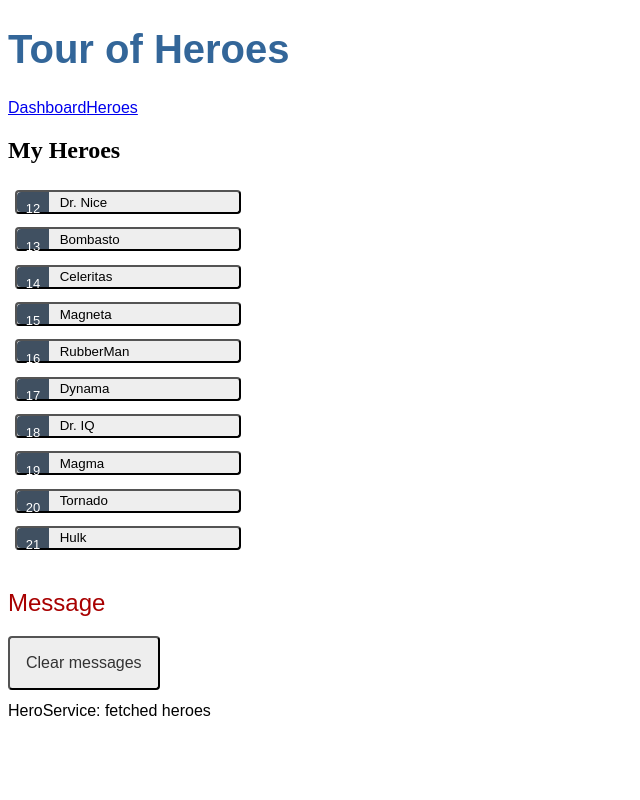
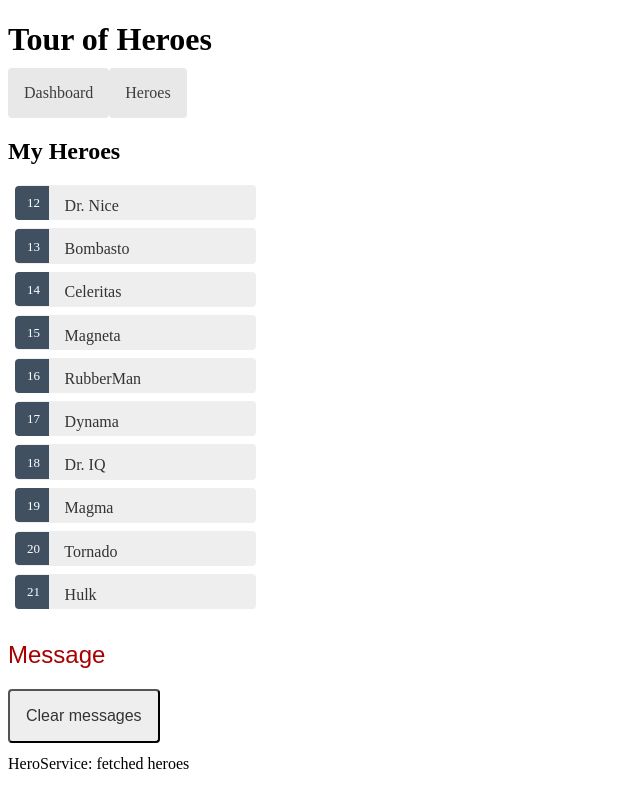
Before and after one commit to afrieirham/ng-heroes, an Angular app: page /heroes in a window 1280 px wide. Shown: the whole page, without its empty margins (0-640 px from the left). Built offline with nearby package versions, Linux system fonts and the light colour scheme.

Commit message:
add /details/:id page

```diff
--- a/src/app/app-routing.module.ts
+++ b/src/app/app-routing.module.ts
@@ -1,12 +1,15 @@
 import { NgModule } from '@angular/core';
 import { RouterModule, Routes } from '@angular/router';
+
 import { DashboardComponent } from './dashboard/dashboard.component';
+import { HeroDetailsComponent } from './hero-details/hero-details.component';
 import { HeroesComponent } from './heroes/heroes.component';
 
 const routes: Routes = [
   { path: '', redirectTo: '/dashboard', pathMatch: 'full' },
   { path: 'heroes', component: HeroesComponent },
   { path: 'dashboard', component: DashboardComponent },
+  { path: 'details/:id', component: HeroDetailsComponent },
 ];
 
 @NgModule({
--- a/src/app/app.component.css
+++ b/src/app/app.component.css
@@ -1,47 +1,21 @@
-/* Application-wide Styles */
+/* AppComponent's private CSS styles */
 h1 {
-  color: #369;
-  font-family: Arial, Helvetica, sans-serif;
-  font-size: 250%;
+  margin-bottom: 0;
 }
-h2,
-h3 {
-  color: #444;
-  font-family: Arial, Helvetica, sans-serif;
-  font-weight: lighter;
-}
-body {
-  margin: 2em;
-}
-body,
-input[type="text"],
-button {
-  color: #333;
-  font-family: Cambria, Georgia, serif;
-}
-button {
-  background-color: #eee;
-  border: none;
+nav a {
+  padding: 1rem;
+  text-decoration: none;
+  margin-top: 10px;
+  display: inline-block;
+  background-color: #e8e8e8;
+  color: #3d3d3d;
   border-radius: 4px;
-  cursor: pointer;
-  color: black;
-  font-size: 1.2rem;
-  padding: 1rem;
-  margin-right: 1rem;
-  margin-bottom: 1rem;
-  margin-top: 1rem;
-}
-button:hover {
-  background-color: black;
-  color: white;
-}
-button:disabled {
-  background-color: #eee;
-  color: #aaa;
-  cursor: auto;
 }
 
-/* everywhere else */
-* {
-  font-family: Arial, Helvetica, sans-serif;
+nav a:hover {
+  color: white;
+  background-color: #42545c;
 }
+nav a:active {
+  background-color: black;
+}
--- a/src/app/dashboard/dashboard.component.html
+++ b/src/app/dashboard/dashboard.component.html
@@ -1,6 +1,6 @@
 <h2>Top Heroes</h2>
 <div class="heroes-menu">
-  <a *ngFor="let hero of heroes">
+  <a *ngFor="let hero of heroes" routerLink="/details/{{ hero.id }}">
     {{ hero.name }}
   </a>
 </div>
--- a/src/app/hero-details/hero-details.component.css
+++ b/src/app/hero-details/hero-details.component.css
@@ -0,0 +1,24 @@
+/* HeroDetailComponent's private CSS styles */
+label {
+  color: #435960;
+  font-weight: bold;
+}
+input {
+  font-size: 1em;
+  padding: 0.5rem;
+}
+button {
+  margin-top: 20px;
+  background-color: #eee;
+  padding: 1rem;
+  border-radius: 4px;
+  font-size: 1rem;
+}
+button:hover {
+  background-color: #cfd8dc;
+}
+button:disabled {
+  background-color: #eee;
+  color: #ccc;
+  cursor: auto;
+}
--- a/src/app/hero-details/hero-details.component.html
+++ b/src/app/hero-details/hero-details.component.html
@@ -8,5 +8,6 @@
       placeholder="Enter hero name"
       [(ngModel)]="hero.name"
     />
+    <button type="button" (click)="goBack()">go back</button>
   </div>
 </div>
--- a/src/app/hero-details/hero-details.component.ts
+++ b/src/app/hero-details/hero-details.component.ts
@@ -1,11 +1,33 @@
-import { Component, Input } from '@angular/core';
+import { Location } from '@angular/common';
+import { Component, Input, OnInit } from '@angular/core';
+import { ActivatedRoute } from '@angular/router';
 import { Hero } from '../hero';
+import { HeroService } from '../hero.service';
 
 @Component({
   selector: 'app-hero-details',
   templateUrl: './hero-details.component.html',
   styleUrls: ['./hero-details.component.css'],
 })
-export class HeroDetailsComponent {
+export class HeroDetailsComponent implements OnInit {
   @Input() hero?: Hero;
+
+  constructor(
+    private route: ActivatedRoute,
+    private heroService: HeroService,
+    private location: Location
+  ) {}
+
+  ngOnInit(): void {
+    this.getHero();
+  }
+
+  getHero(): void {
+    const id = Number(this.route.snapshot.paramMap.get('id'));
+    this.heroService.getHero(id).subscribe((hero) => (this.hero = hero));
+  }
+
+  goBack(): void {
+    this.location.back();
+  }
 }
--- a/src/app/hero.service.ts
+++ b/src/app/hero.service.ts
@@ -16,4 +16,11 @@
     this.messageService.add('HeroService: fetched heroes');
     return heroes;
   }
+
+  getHero(id: number): Observable<Hero> {
+    const hero = HEROES.find((hero) => hero.id === id)!;
+    this.messageService.add(`HeroService: fetched hero id=${id}`);
+
+    return of(hero);
+  }
 }
--- a/src/app/heroes/heroes.component.css
+++ b/src/app/heroes/heroes.component.css
@@ -5,49 +5,35 @@
   padding: 0;
   width: 15em;
 }
-
 .heroes li {
-  display: flex;
+  position: relative;
+  cursor: pointer;
 }
 
-.heroes button {
-  flex: 1;
-  cursor: pointer;
-  position: relative;
-  left: 0;
-  background-color: #eee;
-  margin: 0.5em;
-  padding: 0;
-  border-radius: 4px;
-  display: flex;
-  align-items: stretch;
-  height: 1.8em;
-}
-
-.heroes button:hover {
-  color: #2c3a41;
-  background-color: #e6e6e6;
+.heroes li:hover {
   left: 0.1em;
 }
 
-.heroes button:active {
+.heroes a {
+  color: #333;
+  text-decoration: none;
+  background-color: #eee;
+  margin: 0.5em;
+  padding: 0.3em 0;
+  height: 1.6em;
+  border-radius: 4px;
+  display: block;
+  width: 100%;
+}
+
+.heroes a:hover {
+  color: #2c3a41;
+  background-color: #e6e6e6;
+}
+
+.heroes a:active {
   background-color: #525252;
   color: #fafafa;
-}
-
-.heroes button.selected {
-  background-color: black;
-  color: white;
-}
-
-.heroes button.selected:hover {
-  background-color: #505050;
-  color: white;
-}
-
-.heroes button.selected:active {
-  background-color: black;
-  color: white;
 }
 
 .heroes .badge {
@@ -57,10 +43,12 @@
   padding: 0.8em 0.7em 0 0.7em;
   background-color: #405061;
   line-height: 1em;
+  position: relative;
+  left: -1px;
+  top: -4px;
+  height: 1.8em;
+  min-width: 16px;
+  text-align: right;
   margin-right: 0.8em;
   border-radius: 4px 0 0 4px;
 }
-
-.heroes .name {
-  align-self: center;
-}
--- a/src/app/heroes/heroes.component.html
+++ b/src/app/heroes/heroes.component.html
@@ -1,15 +1,8 @@
 <h2>My Heroes</h2>
 <ul class="heroes">
   <li *ngFor="let hero of heroes">
-    <button
-      (click)="onSelect(hero)"
-      [class.selected]="hero === selectedHero"
-      type="button"
-    >
-      <span class="badge">{{ hero.id }}</span>
-      <span class="name">{{ hero.name }}</span>
-    </button>
+    <a routerLink="/details/{{ hero.id }}">
+      <span class="badge">{{ hero.id }}</span> {{ hero.name }}
+    </a>
   </li>
 </ul>
-
-<app-hero-details [hero]="selectedHero"></app-hero-details>
--- a/src/app/heroes/heroes.component.ts
+++ b/src/app/heroes/heroes.component.ts
@@ -13,18 +13,10 @@
   heroes: Hero[] = [];
   selectedHero?: Hero;
 
-  constructor(
-    private heroService: HeroService,
-    private messageService: MessageService
-  ) {}
+  constructor(private heroService: HeroService) {}
 
   ngOnInit(): void {
     this.getHeroes();
-  }
-
-  onSelect(hero: Hero): void {
-    this.selectedHero = hero;
-    this.messageService.add(`HeroesComponent: Selected hero id=${hero.id}`);
   }
 
   getHeroes(): void {
```
